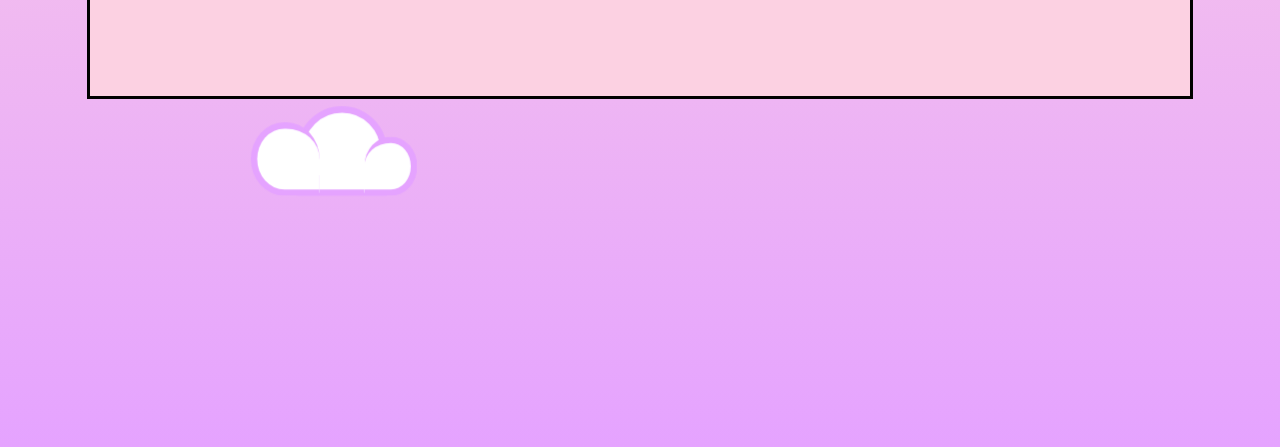
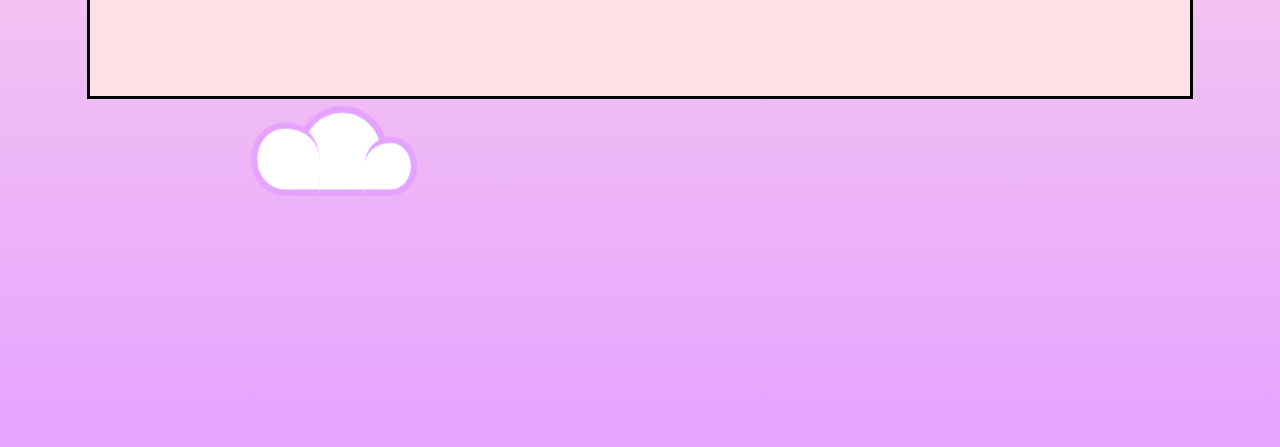
Before and after one commit to elisekrist/elisekrist.github.io, a plain HTML site: page index.html in a window 1280 px wide. Shown: the part 441-888 px from the top of the page. Drawn offline with nearby package versions, Linux system fonts and the light colour scheme.

Commit message:
New pink color

```diff
--- a/styles.css
+++ b/styles.css
@@ -1,5 +1,5 @@
 :root {
-  --c-pink: rgb(252, 209, 226);
+  --c-pink: rgb(255, 224, 230);
   --c-lilac: rgb(229, 163, 255);
   --c-purple: rgb(158 84 241);
   --c-blue: #0000ff;
```
